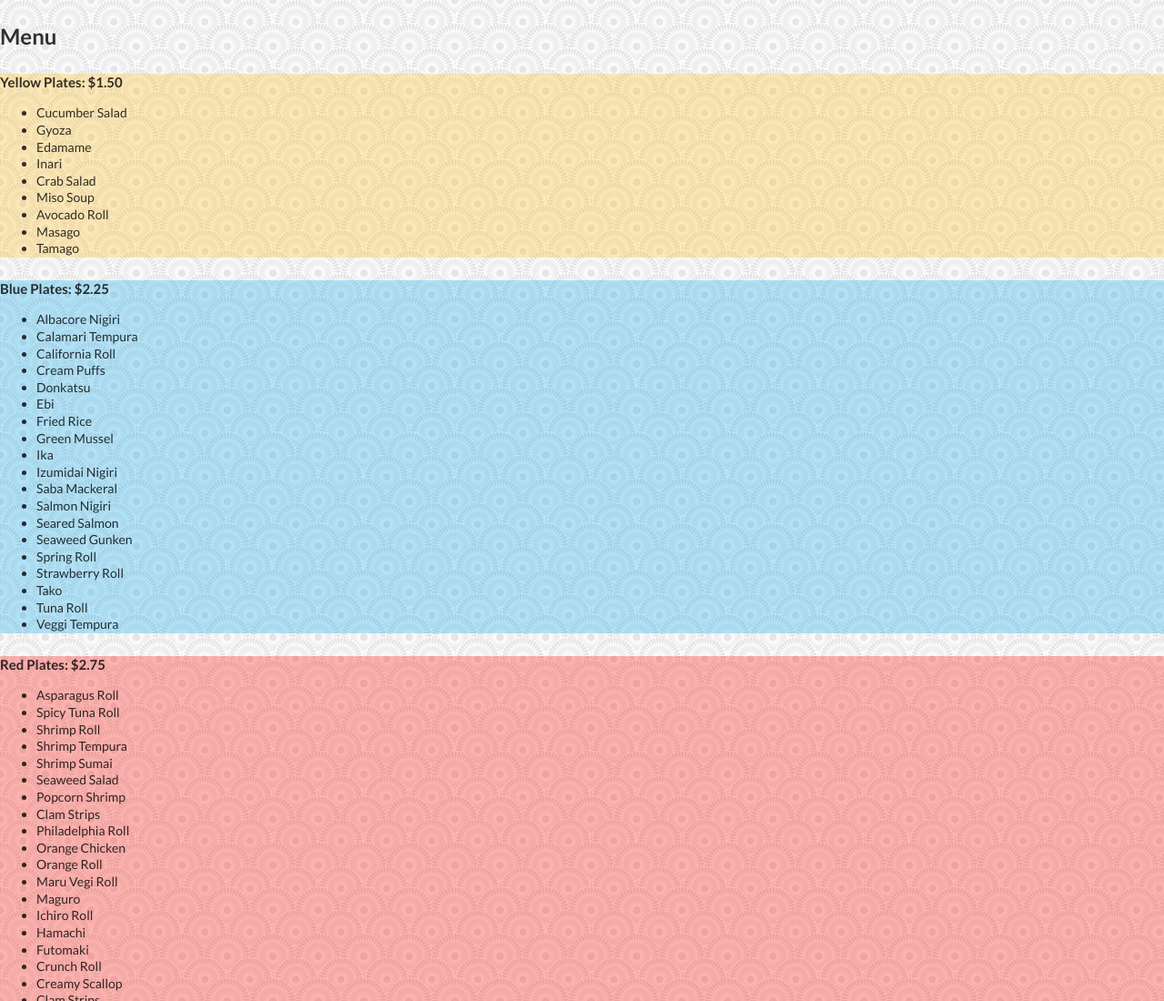
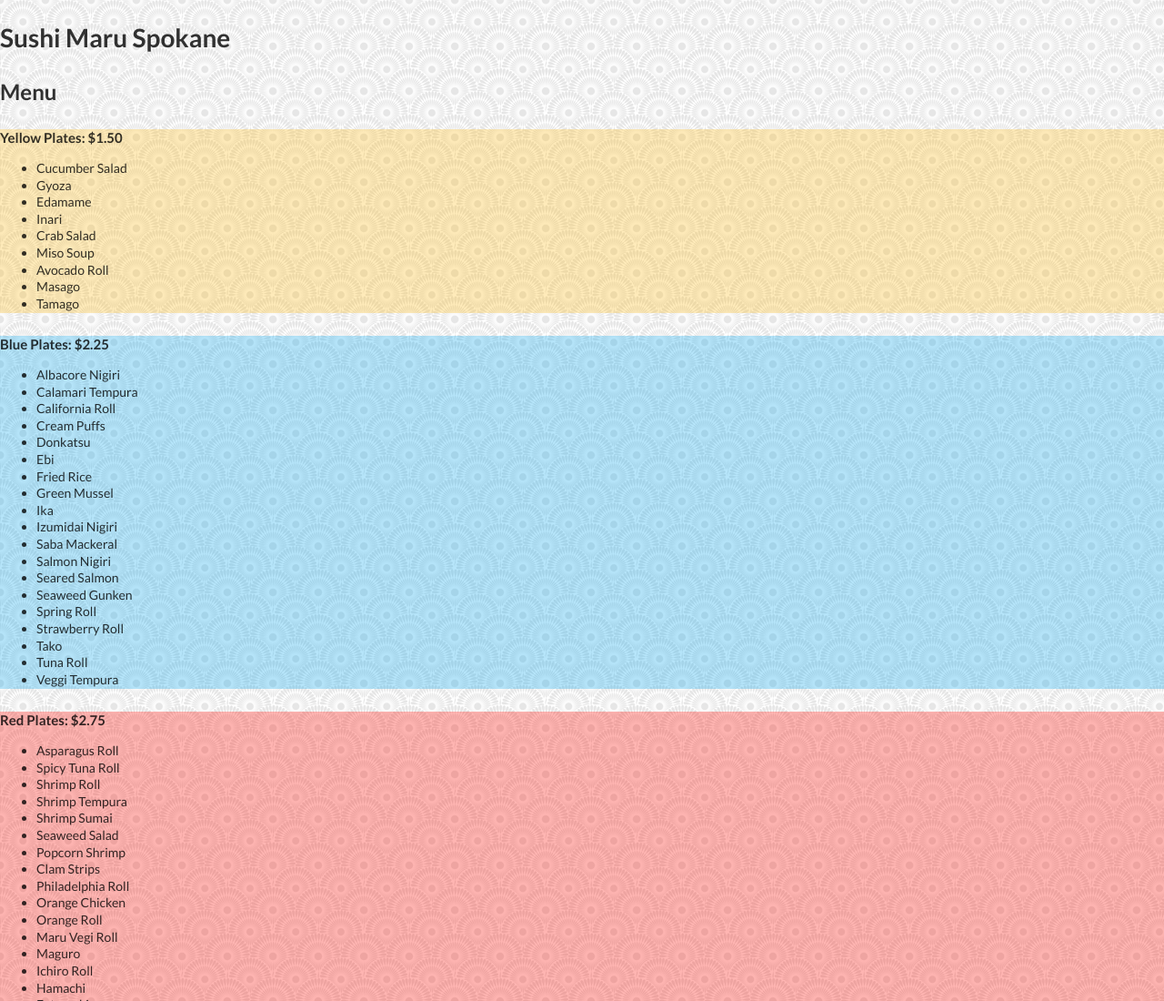
Before and after one commit to LLstarla/p4-restaurant, a plain HTML site: page index.html in a window 1280 px wide. Shown: the top 1100 px of the page at 91% size. Drawn offline with nearby package versions, Linux system fonts and the light colour scheme.

Commit message:
content 2

```diff
--- a/index.html
+++ b/index.html
@@ -15,6 +15,8 @@
 </head>
 
 <body>
+
+  <h1>Sushi Maru Spokane</h1>
 
     <article> <!-- menu -->
 
```
Lines whose indentation alone changed are shown as unchanged.
